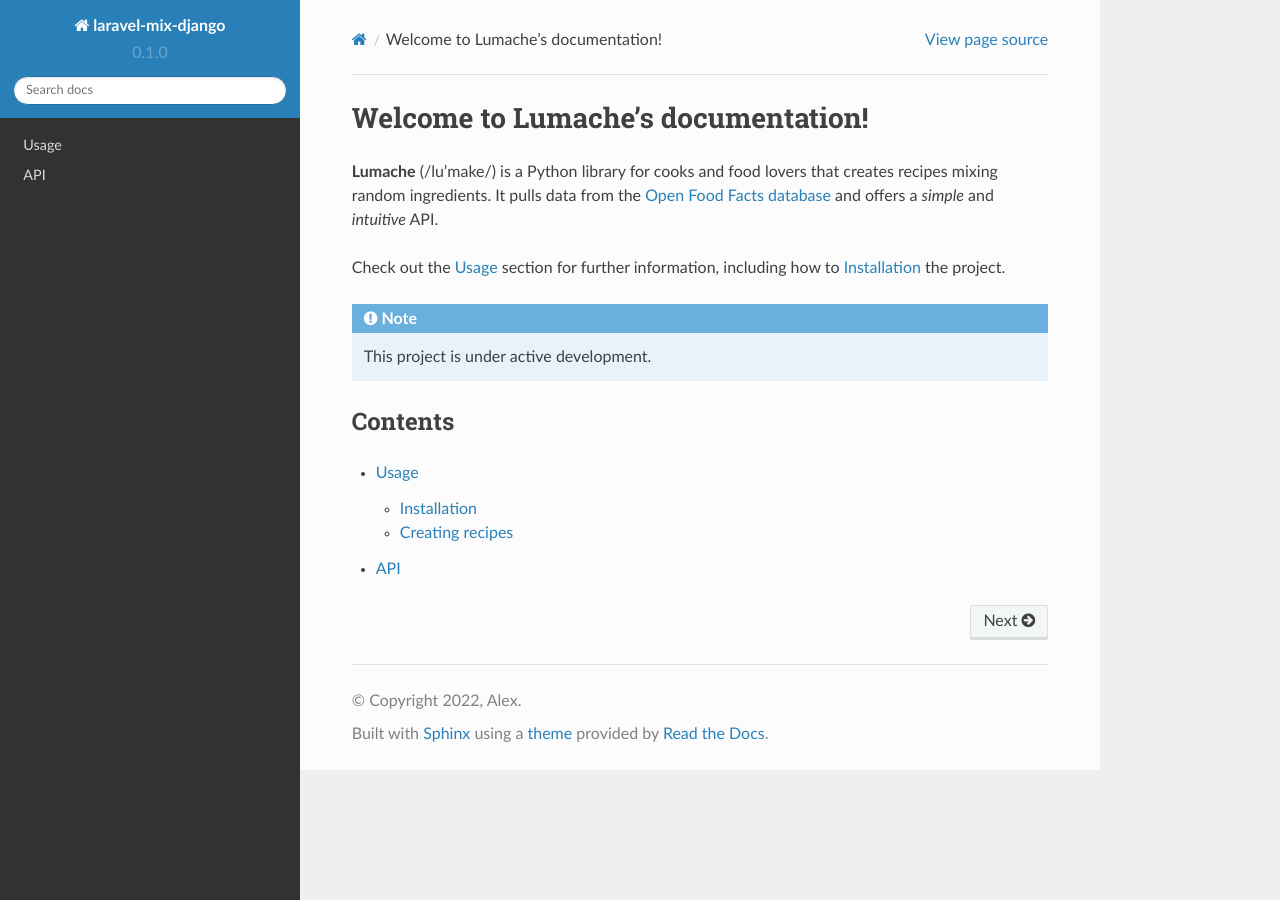
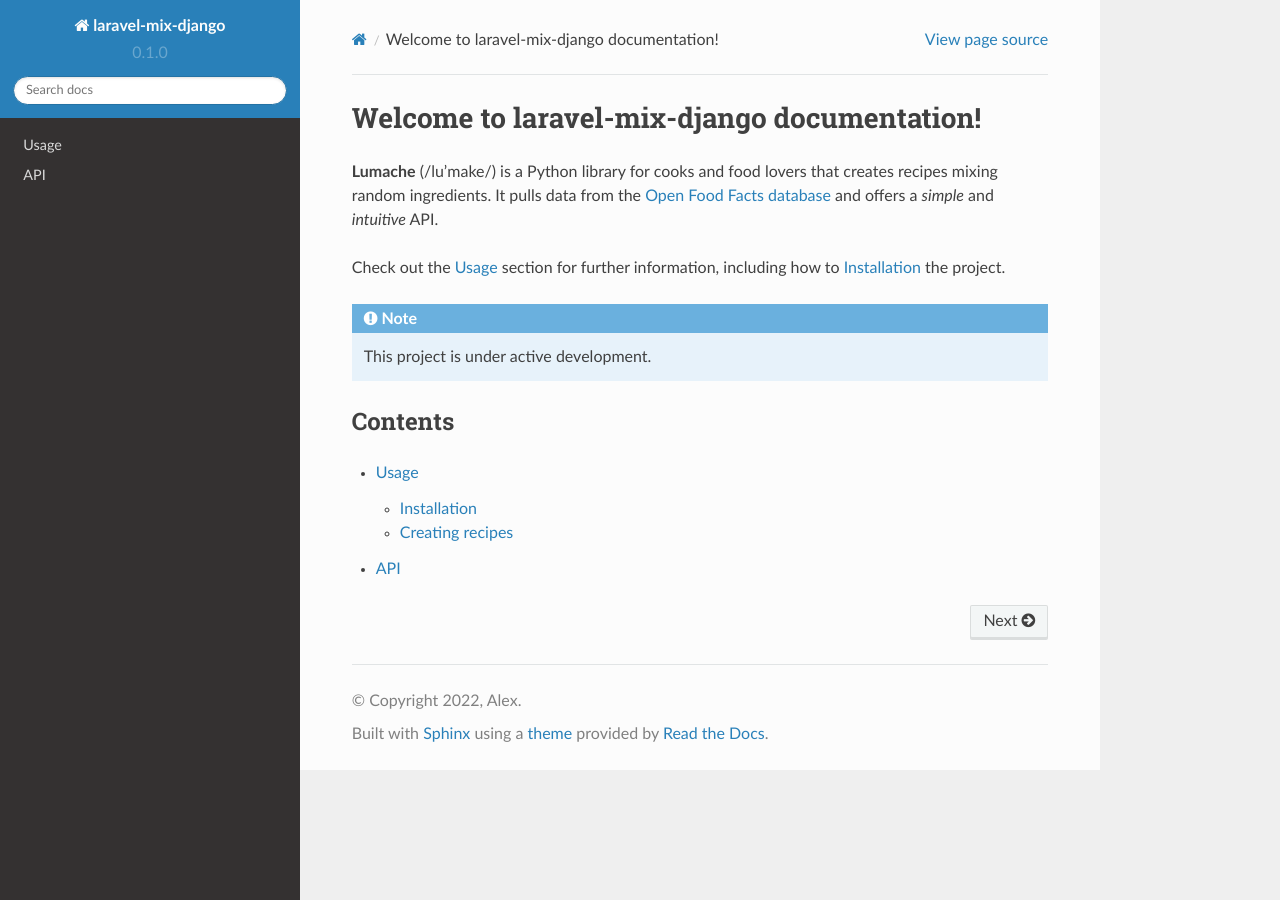
Before and after one commit to aleksanm/laravel-mix-django, a Sphinx documentation site: the page built from docs/source/index.rst, in a window 1280 px wide. Built offline with Sphinx 7.4.7 and the Read the Docs theme 2.0.0, drawn with Linux system fonts in a browser that asks for light colours.

Commit message:
Update index.rst

```diff
--- a/docs/source/index.rst
+++ b/docs/source/index.rst
@@ -1,4 +1,4 @@
-Welcome to Lumache's documentation!
+Welcome to laravel-mix-django documentation!
 ===================================
 
 **Lumache** (/lu'make/) is a Python library for cooks and food lovers
```
